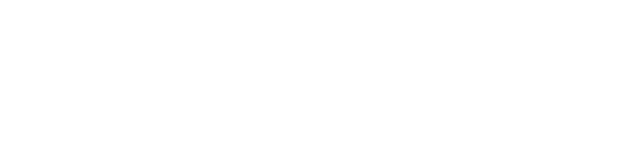
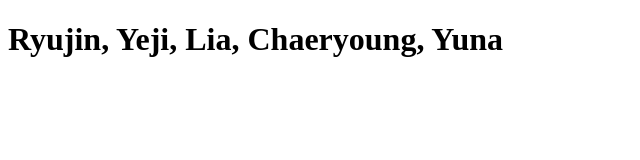
Before and after one commit to Viloria19/itzy-portfolio, a plain HTML site: page index.html in a window 1280 px wide. Shown: the whole page, without its empty margins (0-640 px from the left). Drawn offline with Linux system fonts and the light colour scheme.

Commit message:
added index html with itzy names

```diff
--- a/index.html
+++ b/index.html
@@ -7,6 +7,6 @@
     <title>itzy portfolio</title>
 </head>
 <body>
-
+        <h1>Ryujin, Yeji, Lia, Chaeryoung, Yuna</h1>
 </body>
 </html>
```
